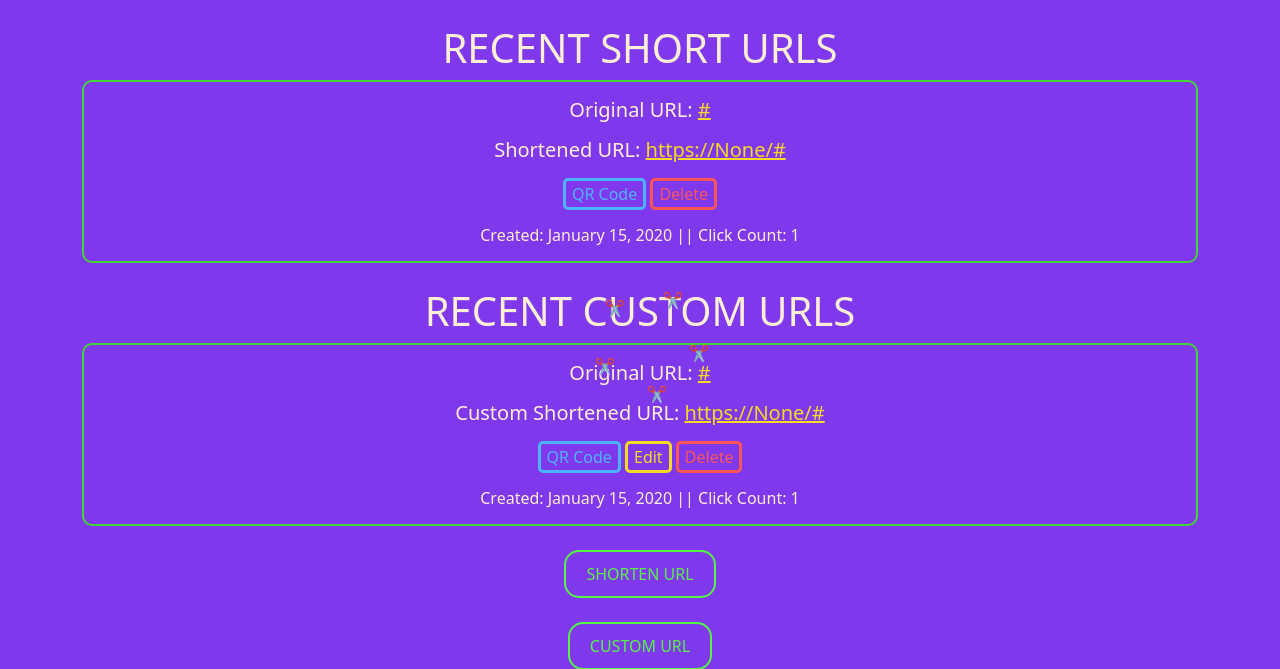
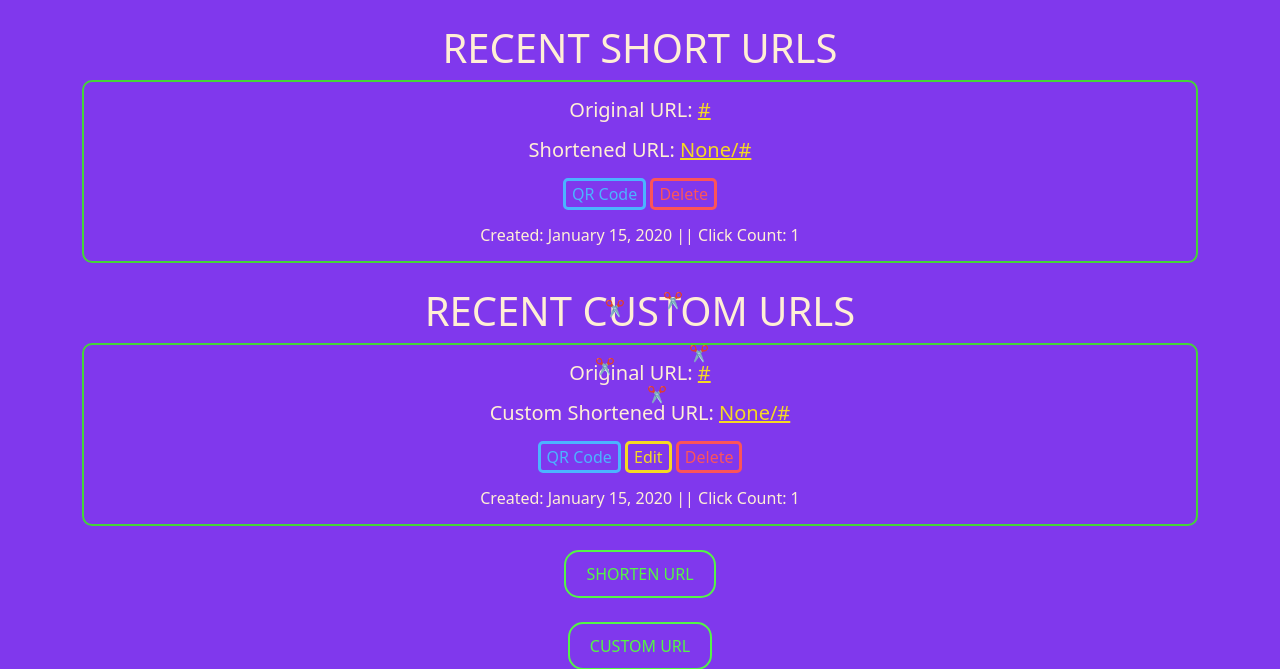
Before and after one commit to iamprecieee/scissor-app, a Flask app: page /dashboard in a window 1280 px wide. Shown: the part 68-737 px from the top of the page. Run offline with Flask 2, Linux system fonts and the light colour scheme; a user stored in the database is signed in; tables that the repository leaves empty hold one stand-in row (values such as "Sample post"); some libraries are stand-ins or nearby versions.

Commit message:
Update dashboard.html

```diff
--- a/scissor/templates/dashboard.html
+++ b/scissor/templates/dashboard.html
@@ -9,7 +9,7 @@
             <div align="center" style="color: papayawhip;">
                 <a href="/dashboard{{url.user.email}}"></a>
                 <p><h5>Original URL: <a class="my-link" href="{{url.original_url}}" target="_blank">{{url.original_url}}</a></h5></p>
-                <p><h5>Shortened URL: <a class="my-link" href="http://{{ server_name }}/{{url.short_url}}" target="_blank">https://{{ server_name }}/{{url.short_url}}</a></h5></p>
+                <p><h5>Shortened URL: <a class="my-link" href="http://{{ server_name }}/{{url.short_url}}" target="_blank">{{ server_name }}/{{url.short_url}}</a></h5></p>
                 <div>
                     <button align="center" type="button" class="btn-qr" onclick="toggleQR('{{ url.short_url }}')">QR Code</button>
                     <a href="{{ url_for('views.delete', url_key=url.short_url) }}"><button type="button" class="btn-delete">Delete</button></a>
@@ -29,7 +29,7 @@
             <div align="center" style="color: papayawhip;">
                 <a href="/dashboard{{url.user.email}}"></a>
                 <p><h5>Original URL: <a class="my-link" href="{{url.original_url}}" target="_blank">{{url.original_url}}</a></h5></p>
-                <p><h5>Custom Shortened URL: <a class="my-link" href="http://{{ server_name }}/{{url.custom_short_url}}" target="_blank">https://{{ server_name }}/{{url.custom_short_url}}</a></h5></p>
+                <p><h5>Custom Shortened URL: <a class="my-link" href="http://{{ server_name }}/{{url.custom_short_url}}" target="_blank">{{ server_name }}/{{url.custom_short_url}}</a></h5></p>
                 <div>
                     <button align="center" type="button" class="btn-qr" onclick="toggleQR('{{ url.custom_short_url }}')">QR Code</button>
                     <a href="{{ url_for('views.update', url_key=url.custom_short_url) }}"><button type="button" class="btn-edit">Edit</button></a>
```
